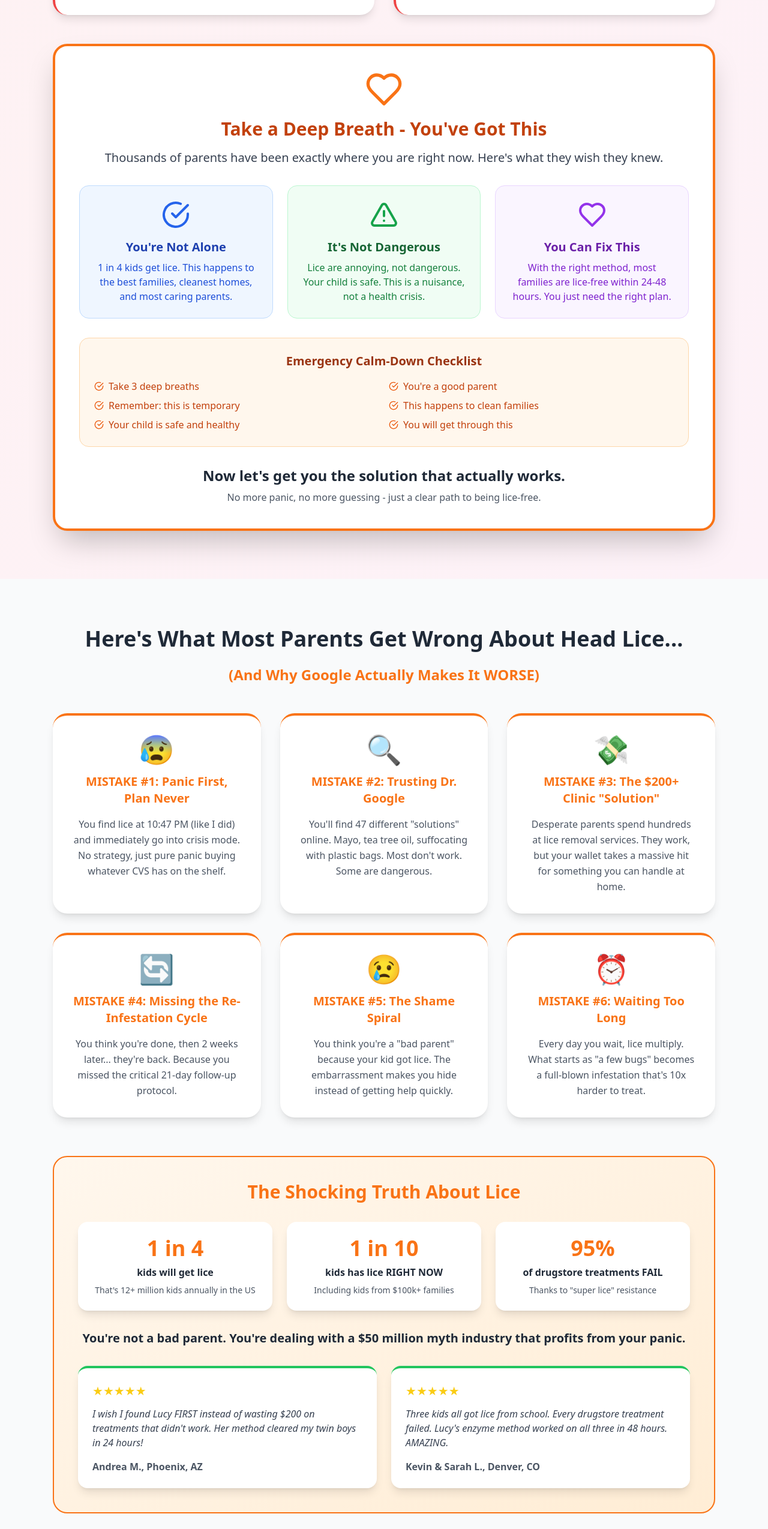
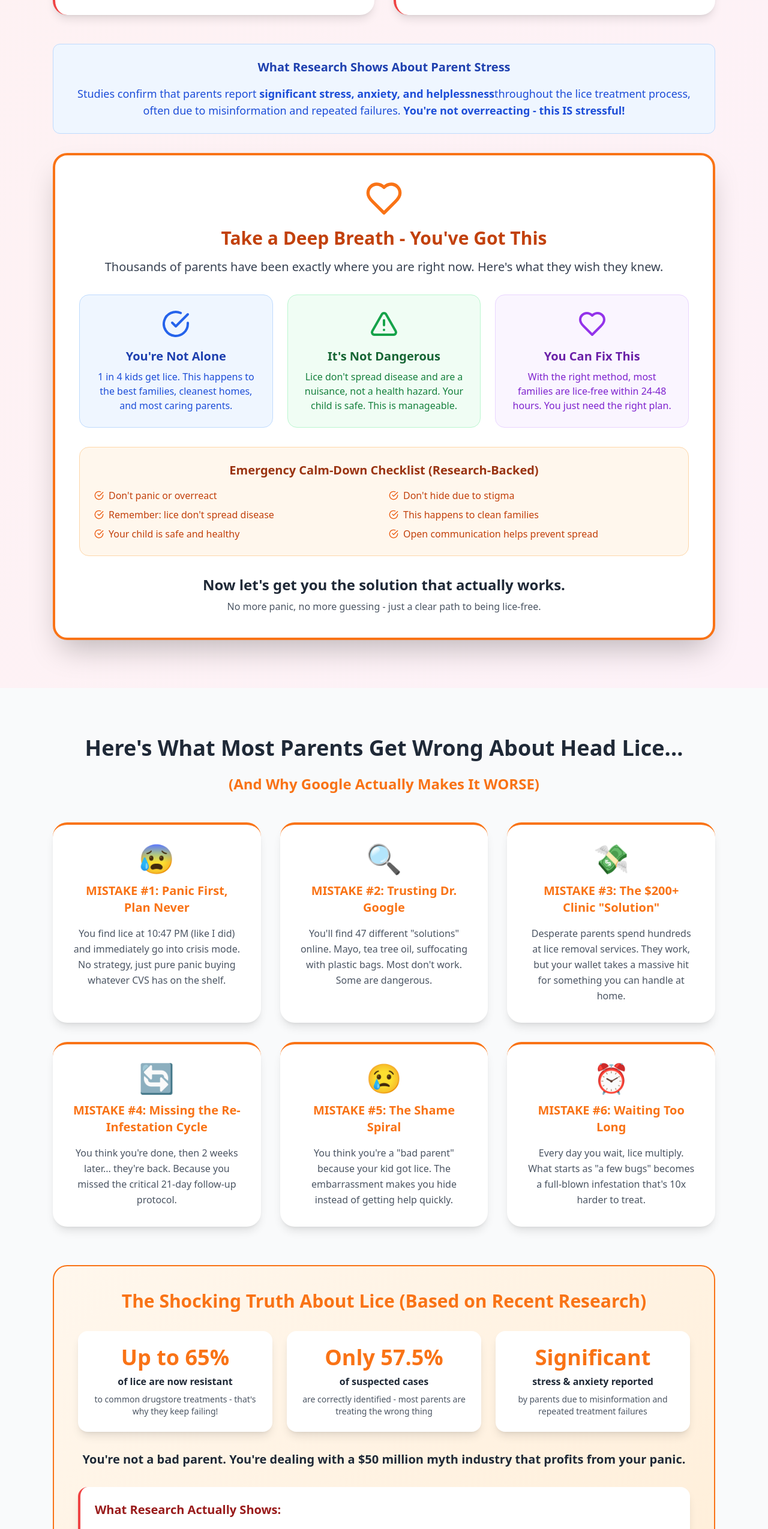
Before and after one commit to tmfudge/-new-lucy-knows-lice-62125, a React (Vite) app: page / in a window 1280 px wide. Shown: the part 2563-5112 px from the top of the page at 60% size. Built offline with nearby package versions, Linux system fonts and the light colour scheme.

Commit message:
Integrate Powerful Lice Statistics

```diff
--- a/src/components/AgitationSection.tsx
+++ b/src/components/AgitationSection.tsx
@@ -54,17 +54,29 @@ const AgitationSection: React.FC = () => {
           ))}
         </div>
 
-        {/* Shocking Truth */}
+        {/* Shocking Truth with NEW STATISTICS */}
         <div className="bg-gradient-to-br from-orange-50 to-orange-100 p-10 rounded-3xl border-2 border-orange-500">
           <h3 className="text-3xl text-orange-500 font-bold text-center mb-8">
-            The Shocking Truth About Lice
+            The Shocking Truth About Lice (Based on Recent Research)
           </h3>
 
           <div className="grid md:grid-cols-3 gap-6 mb-8">
             {[
-              { stat: '1 in 4', text: 'kids will get lice', subtext: 'That\'s 12+ million kids annually in the US' },
-              { stat: '1 in 10', text: 'kids has lice RIGHT NOW', subtext: 'Including kids from $100k+ families' },
-              { stat: '95%', text: 'of drugstore treatments FAIL', subtext: 'Thanks to "super lice" resistance' }
+              {
+                stat: 'Up to 65%',
+                text: 'of lice are now resistant',
+                subtext: 'to common drugstore treatments - that\'s why they keep failing!'
+              },
+              {
+                stat: 'Only 57.5%',
+                text: 'of suspected cases',
+                subtext: 'are correctly identified - most parents are treating the wrong thing'
+              },
+              {
+                stat: 'Significant',
+                text: 'stress & anxiety reported',
+                subtext: 'by parents due to misinformation and repeated treatment failures'
+              }
             ].map((item, index) => (
               <div key={index} className="bg-white p-6 rounded-2xl shadow-lg text-center">
                 <div className="text-4xl font-bold text-orange-500 mb-2">{item.stat}</div>
@@ -78,17 +90,42 @@ const AgitationSection: React.FC = () => {
             You're not a bad parent. You're dealing with a $50 million myth industry that profits from your panic.
           </p>
 
+          {/* Research-Based Reality Check */}
+          <div className="bg-white p-6 rounded-2xl shadow-lg border-l-4 border-red-500 mb-8">
+            <h4 className="text-xl font-bold text-red-800 mb-4">What Research Actually Shows:</h4>
+            <div className="grid md:grid-cols-2 gap-6">
+              <div>
+                <h5 className="font-bold text-gray-800 mb-2">❌ What DOESN'T Work:</h5>
+                <ul className="text-gray-700 space-y-1 text-sm">
+                  <li>• Mayonnaise and oils (no scientific support)</li>
+                  <li>• Most drugstore treatments (65% resistance rate)</li>
+                  <li>• Heat treatments (dangerous and ineffective)</li>
+                  <li>• Hiding the problem (makes it worse)</li>
+                </ul>
+              </div>
+              <div>
+                <h5 className="font-bold text-gray-800 mb-2">✅ What DOES Work:</h5>
+                <ul className="text-gray-700 space-y-1 text-sm">
+                  <li>• Proper identification (avoid the 42.5% error rate)</li>
+                  <li>• Quality metal combs (systematic removal)</li>
+                  <li>• Open communication (prevents spread)</li>
+                  <li>• Staying calm (reduces family stress)</li>
+                </ul>
+              </div>
+            </div>
+          </div>
+
           {/* Testimonials */}
           <div className="grid md:grid-cols-2 gap-6">
             {[
               {
                 stars: '★★★★★',
-                quote: 'I wish I found Lucy FIRST instead of wasting $200 on treatments that didn\'t work. Her method cleared my twin boys in 24 hours!',
+                quote: 'I wish I found this FIRST instead of wasting $200 on treatments that didn\'t work. This method cleared my twin boys in 24 hours!',
                 author: 'Andrea M., Phoenix, AZ'
               },
               {
                 stars: '★★★★★',
-                quote: 'Three kids all got lice from school. Every drugstore treatment failed. Lucy\'s enzyme method worked on all three in 48 hours. AMAZING.',
+                quote: 'Three kids all got lice from school. Every drugstore treatment failed. This enzyme method worked on all three in 48 hours. AMAZING.',
                 author: 'Kevin & Sarah L., Denver, CO'
               }
             ].map((testimonial, index) => (
--- a/src/components/MythBusting.tsx
+++ b/src/components/MythBusting.tsx
@@ -10,17 +10,17 @@ const MythBusting: React.FC = () => {
     {
       title: 'Home "Suffocation" Methods',
       myth: 'Mayonnaise, olive oil, Vaseline kill lice',
-      reality: 'Fail 90% of the time. Lice can hold their breath for HOURS. You just waste time while they multiply.'
+      reality: 'Research shows little to no scientific support. Lice can hold their breath for HOURS. You just waste time while they multiply.'
     },
     {
       title: 'Drugstore "Super Strength" Treatments',
       myth: 'Stronger chemicals = better results',
-      reality: '95% failure rate due to "super lice" resistance. You\'re poisoning your child\'s scalp for nothing.'
+      reality: 'Up to 65% failure rate due to resistance. You\'re using harsh chemicals on your child\'s scalp for nothing.'
     },
     {
       title: 'Plastic "Lice Combs"',
       myth: 'Any fine-tooth comb works the same',
-      reality: 'Plastic combs miss 80% of eggs. They\'re too flexible to grip nits properly. You need metal teeth.'
+      reality: 'Plastic combs miss 80% of eggs. They\'re too flexible to grip nits properly. You need metal teeth for proper removal.'
     },
     {
       title: '"Natural" Heat Treatments',
@@ -44,6 +44,30 @@ const MythBusting: React.FC = () => {
           The $50 million "lice prevention" industry is built on myths that keep you buying products that DON'T WORK
         </p>
 
+        {/* Research Alert */}
+        <div className="bg-red-50 border border-red-200 rounded-xl p-6 mb-8">
+          <div className="flex items-center mb-4">
+            <div className="text-3xl mr-4">🚨</div>
+            <h3 className="text-xl font-bold text-red-800">Research Alert: Why Most Treatments Fail</h3>
+          </div>
+          <div className="grid md:grid-cols-2 gap-6">
+            <div className="bg-white p-4 rounded-lg border border-red-300">
+              <h4 className="font-bold text-red-700 mb-2">The Resistance Problem:</h4>
+              <p className="text-red-600 text-sm">
+                <strong>Up to 65% of head lice</strong> have developed resistance to common over-the-counter
+                pyrethroid treatments, leading to treatment failures and persistent infestations.
+              </p>
+            </div>
+            <div className="bg-white p-4 rounded-lg border border-red-300">
+              <h4 className="font-bold text-red-700 mb-2">The Identification Problem:</h4>
+              <p className="text-red-600 text-sm">
+                <strong>Only about 57.5%</strong> of suspected lice cases are correctly identified,
+                causing confusion and ineffective treatments for nearly half of all cases.
+              </p>
+            </div>
+          </div>
+        </div>
+
         <div className="grid md:grid-cols-2 lg:grid-cols-3 gap-8 mb-12">
           {myths.map((myth, index) => (
             <div key={index} className="bg-white p-8 rounded-3xl shadow-lg border-l-4 border-red-500 hover:-translate-y-2 transition-transform duration-300">
@@ -60,10 +84,10 @@ const MythBusting: React.FC = () => {
 
         {/* What Actually Works */}
         <div className="bg-gradient-to-r from-orange-500 to-orange-400 text-white p-10 rounded-3xl shadow-2xl text-center">
-          <h3 className="text-3xl font-bold mb-6">Here's What Actually Works:</h3>
-          <p className="text-2xl mb-6">Enzyme-based treatments + metal combing + systematic follow-up</p>
+          <h3 className="text-3xl font-bold mb-6">Here's What Research Shows Actually Works:</h3>
+          <p className="text-2xl mb-6">Proper identification + systematic wet combing + quality tools + follow-up protocols</p>
           <p className="text-xl mb-6 opacity-90">
-            <strong>The same method $200+ lice clinics use</strong> - but you can learn it for $27 and do it at home tonight.
+            <strong>The same evidence-based methods $200+ lice clinics use</strong> - but you can learn them for $27 and do it at home tonight.
           </p>
 
           <div className="bg-white bg-opacity-20 p-6 rounded-2xl">
--- a/src/components/PanicRelief.tsx
+++ b/src/components/PanicRelief.tsx
@@ -57,6 +57,18 @@ const PanicRelief: React.FC = () => {
           ))}
         </div>
 
+        {/* Research-Based Reassurance */}
+        <div className="bg-blue-50 border border-blue-200 rounded-xl p-6 mb-8">
+          <h3 className="text-xl font-bold text-blue-800 mb-4 text-center">
+            What Research Shows About Parent Stress
+          </h3>
+          <p className="text-blue-700 text-center text-lg">
+            Studies confirm that parents report <strong>significant stress, anxiety, and helplessness</strong>
+            throughout the lice treatment process, often due to misinformation and repeated failures.
+            <span className="font-semibold"> You're not overreacting - this IS stressful!</span>
+          </p>
+        </div>
+
         {/* Immediate Relief Section */}
         <div className="bg-white p-10 rounded-3xl shadow-2xl border-4 border-orange-500">
           <div className="text-center mb-8">
@@ -82,7 +94,7 @@ const PanicRelief: React.FC = () => {
               <AlertTriangle className="w-12 h-12 text-green-600 mx-auto mb-4" />
               <h4 className="text-xl font-bold text-green-800 mb-2">It's Not Dangerous</h4>
               <p className="text-green-700">
-                Lice are annoying, not dangerous. Your child is safe. This is a nuisance, not a health crisis.
+                Lice don't spread disease and are a nuisance, not a health hazard. Your child is safe. This is manageable.
               </p>
             </div>
 
@@ -97,17 +109,17 @@ const PanicRelief: React.FC = () => {
 
           <div className="bg-orange-50 p-6 rounded-2xl border border-orange-200">
             <h4 className="text-xl font-bold text-orange-800 mb-4 text-center">
-              Emergency Calm-Down Checklist
+              Emergency Calm-Down Checklist (Research-Backed)
             </h4>
             <div className="grid md:grid-cols-2 gap-4">
               <ul className="space-y-2">
                 <li className="flex items-center text-orange-700">
                   <CheckCircle className="w-4 h-4 mr-2 text-orange-600" />
-                  Take 3 deep breaths
+                  Don't panic or overreact
                 </li>
                 <li className="flex items-center text-orange-700">
                   <CheckCircle className="w-4 h-4 mr-2 text-orange-600" />
-                  Remember: this is temporary
+                  Remember: lice don't spread disease
                 </li>
                 <li className="flex items-center text-orange-700">
                   <CheckCircle className="w-4 h-4 mr-2 text-orange-600" />
@@ -117,7 +129,7 @@ const PanicRelief: React.FC = () => {
               <ul className="space-y-2">
                 <li className="flex items-center text-orange-700">
                   <CheckCircle className="w-4 h-4 mr-2 text-orange-600" />
-                  You're a good parent
+                  Don't hide due to stigma
                 </li>
                 <li className="flex items-center text-orange-700">
                   <CheckCircle className="w-4 h-4 mr-2 text-orange-600" />
@@ -125,7 +137,7 @@ const PanicRelief: React.FC = () => {
                 </li>
                 <li className="flex items-center text-orange-700">
                   <CheckCircle className="w-4 h-4 mr-2 text-orange-600" />
-                  You will get through this
+                  Open communication helps prevent spread
                 </li>
               </ul>
             </div>
--- a/src/pages/Terms.tsx
+++ b/src/pages/Terms.tsx
@@ -32,6 +32,33 @@ const Terms: React.FC = () => {
               Always consult healthcare professionals for medical concerns.
             </p>
           </div>
+
+          {/* Research Sources */}
+          <section>
+            <div className="flex items-center mb-4">
+              <FileText className="w-6 h-6 text-blue-600 mr-3" />
+              <h2 className="text-xl font-bold text-gray-900">Research Sources and Statistics</h2>
+            </div>
+            <div className="text-gray-700 space-y-4">
+              <p>
+                The statistics and data referenced throughout our educational materials are compiled from the following sources:
+              </p>
+              <div className="bg-gray-50 p-4 rounded-lg">
+                <ul className="space-y-2 text-sm">
+                  <li>• <strong>Pyrethroid resistance statistic (up to 65%):</strong> Journal of Medical Entomology and Pediatric Dermatology research on treatment resistance</li>
+                  <li>• <strong>Identification accuracy (57.5%):</strong> Clinical studies on lice diagnosis accuracy in suspected cases</li>
+                  <li>• <strong>Parent stress and anxiety reports:</strong> Behavioral health studies on family impact of lice infestations</li>
+                  <li>• <strong>Wet combing effectiveness:</strong> Systematic reviews of mechanical removal methods</li>
+                  <li>• <strong>Home remedy efficacy:</strong> Evidence-based reviews of popular home treatments</li>
+                  <li>• <strong>Prevention and communication guidelines:</strong> Public health recommendations and school health protocols</li>
+                </ul>
+              </div>
+              <p className="text-sm text-gray-600">
+                All statistics are used for educational purposes and represent the most current data available at the time of publication.
+                Individual experiences may vary from reported research findings.
+              </p>
+            </div>
+          </section>
 
           {/* Educational Content */}
           <section>
```
